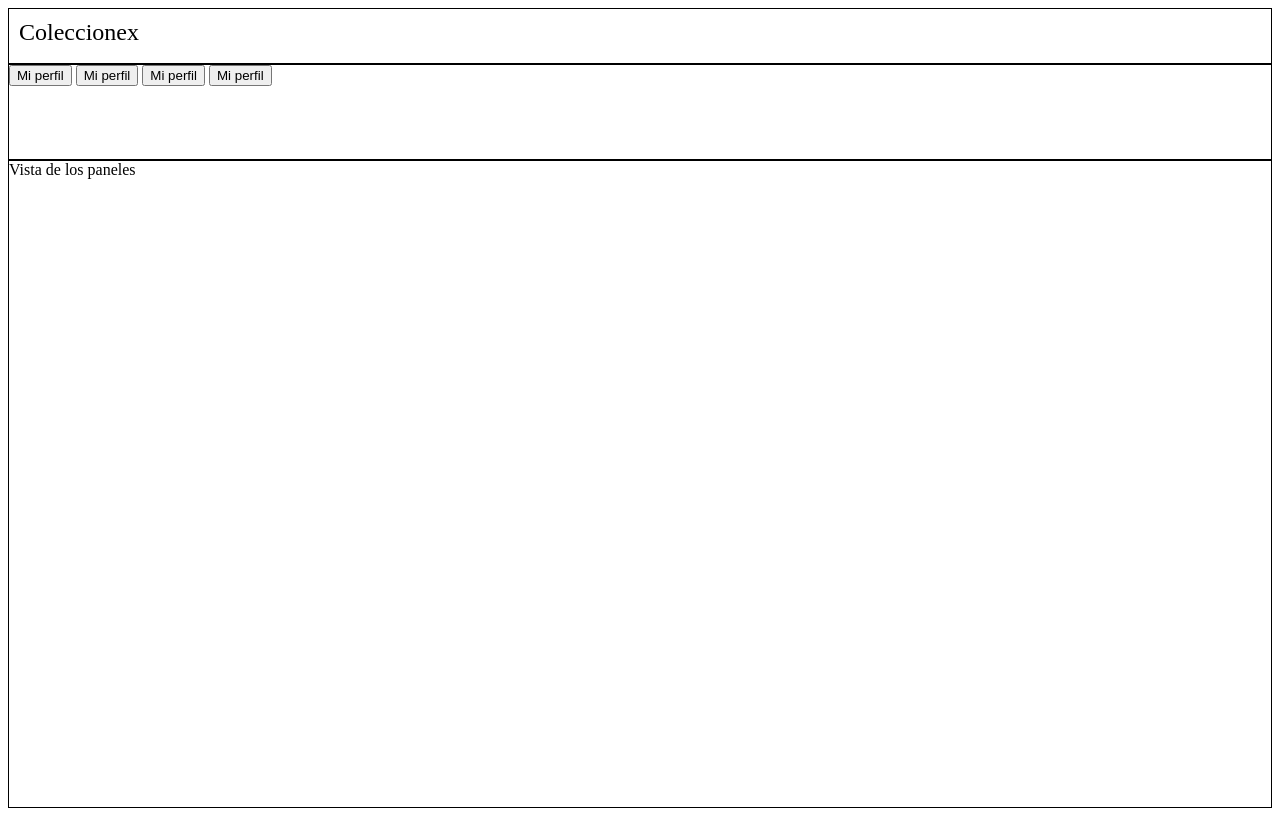
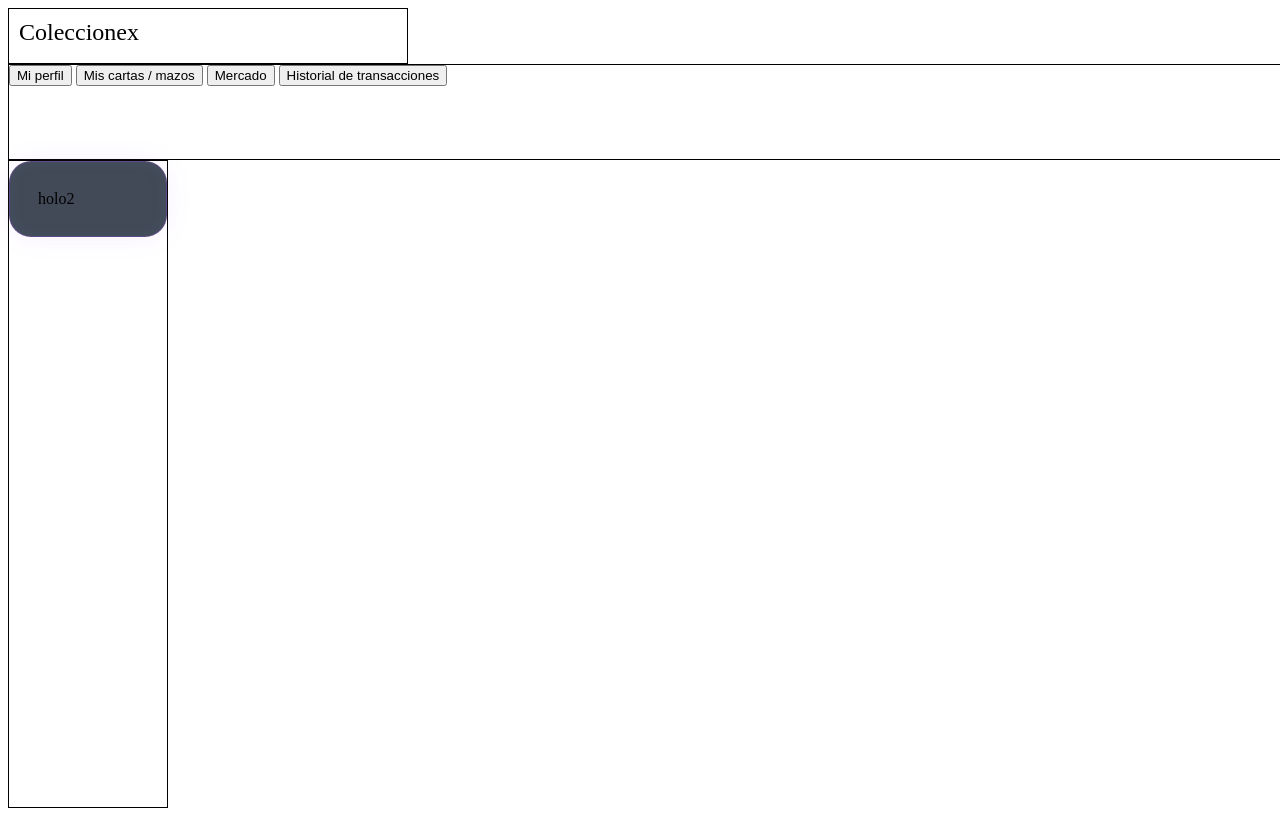
Before and after one commit to UzielBargas/Coleccionex, a PHP site: page / in a window 1280 px wide; the page is wider, and only the part inside the window is pictured. Run offline with PHP 8.4, Linux system fonts and the light colour scheme.

Commit message:
Panel del cliente terminado, funcionalidad

```diff
--- a/css/Estilos.css
+++ b/css/Estilos.css
@@ -12,13 +12,13 @@
     display: var(--libre);
     flex-direction: column;
     height: 100vh;
-    width: 100wh;
+    width: 100vh;
 
 }
 
 #encabezado{
     flex-wrap: wrap;
-    width: 100%;
+    width: 50%;
     border:1px solid;
     height: 7%;
     padding: 10px;
@@ -28,10 +28,29 @@
 
     border: 1px solid;
     height: 12%;
-    width: 100%;
+    width: 200%;
 }
 #cuerpo{
     border: 1px solid;
     height: 81%;
-    width: 100%;
+    width: 20%;
 }
+
+.seccion {
+    display: none;
+    position: relative;
+    z-index: 1;
+    max-width: 1100px;
+    padding: 28px;
+    border-radius: 22px;
+    background: rgba(13,22,40,.78);
+    border: 1px solid rgba(168,85,247,.28);
+    box-shadow:
+        0 0 26px rgba(168,85,247,.10),
+        inset 0 0 18px rgba(122,215,255,.05);
+    animation: fade .25s ease;
+}
+
+.seccion.activa {
+    display: block;
+}
--- a/index.html
+++ b/index.html
@@ -17,38 +17,39 @@
                     </button>
 
 
-                    <button class="nav-btn" data-target="cartas"> Mi perfil
+                    <button class="nav-btn" data-target="cartas"> Mis cartas / mazos
                     </button>
 
-                    <button class="nav-btn" data-target="mercado"> Mi perfil
+                    <button class="nav-btn" data-target="mercado"> Mercado
                     </button>
 
 
-                    <button class="nav-btn" data-target="historial-transacciones"> Mi perfil
+                    <button class="nav-btn" data-target="historial-transacciones"> Historial de transacciones
                     </button>
 
 
 
             </nav>
-            <main class="contenido">
-                <section id="perfil" class="seccion">
 
+
+        </div>
+        <div id="cuerpo">
+            <section id="perfil" class="seccion">
+                hola
                 </section>
 
                 <section id="cartas" class="seccion">
+                holo 1
                 </section>
 
                 <section id="mercado" class="seccion activa">
-
+                    holo2
                 </section>
 
                 <section id="historial-transacciones" class="seccion">
-
+                    holo3
                 </section>
-
-            </main>
         </div>
-        <div id="cuerpo">Vista de los paneles</div>
 
     </div>
 
```
